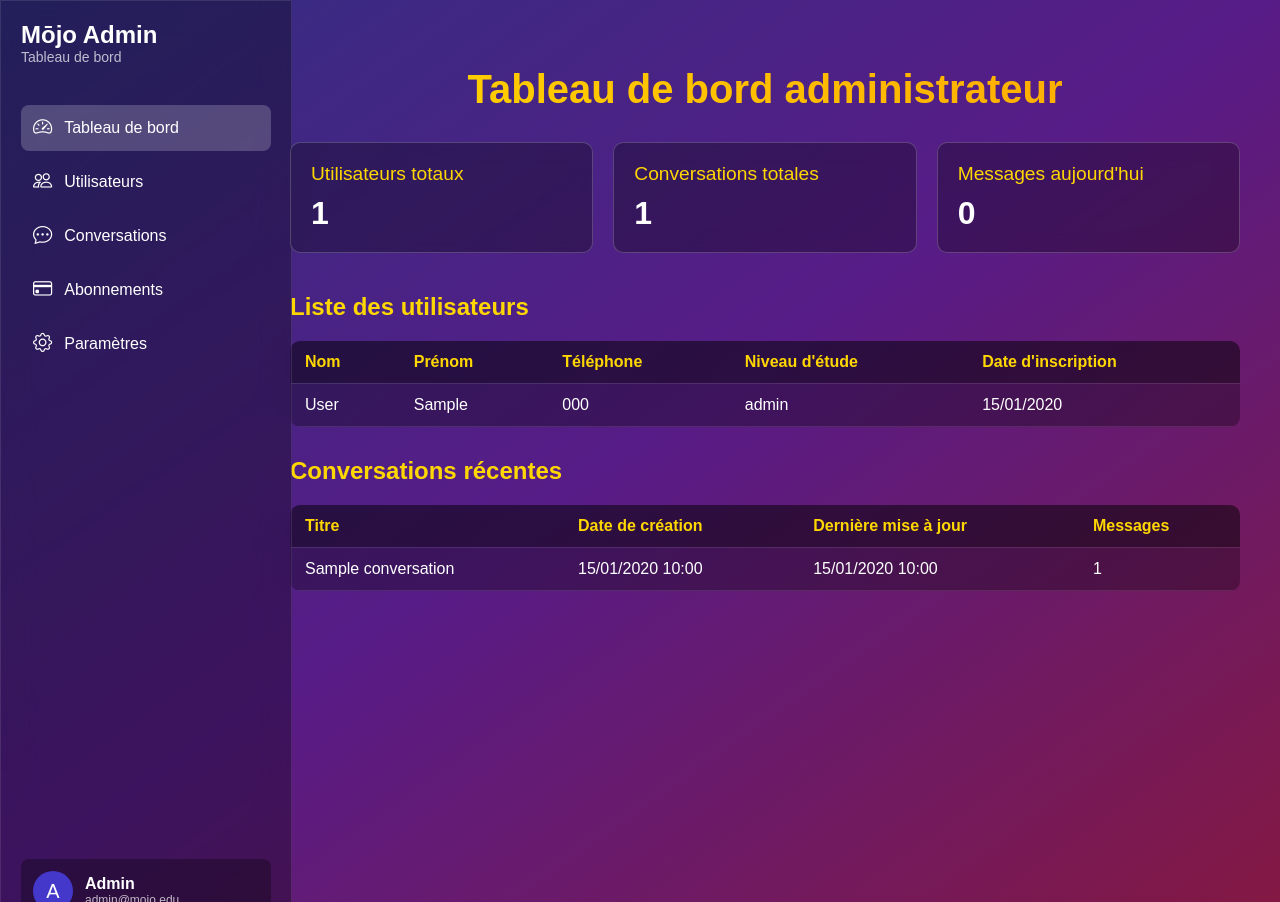
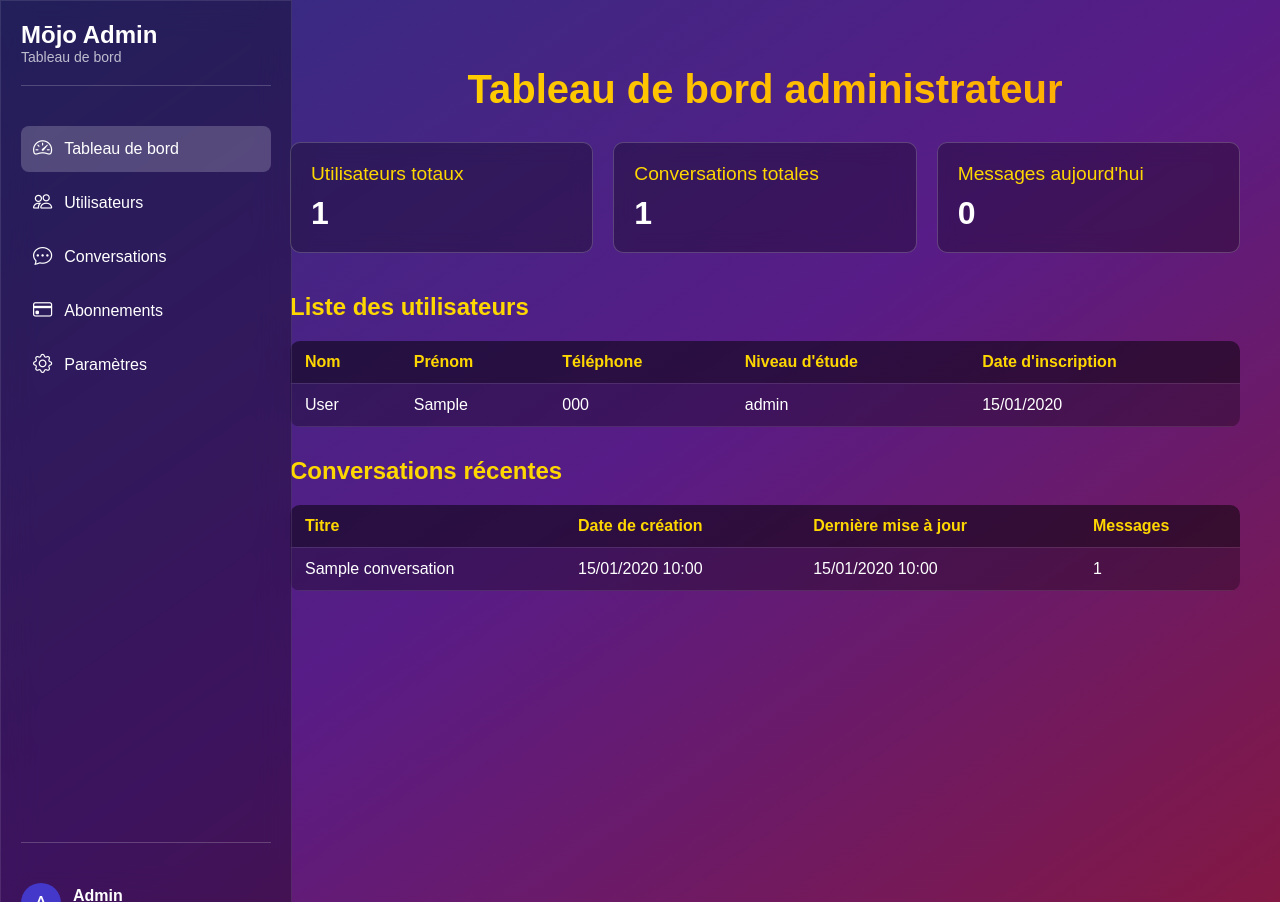
Before and after one commit to Gats2k/Exo, a Flask app: page /admin in a window 1280 px wide. Run offline with Flask 3, Linux system fonts and the light colour scheme; tables that the repository leaves empty hold one stand-in row (values such as "Sample post").

Commit message:
Improve admin dashboard layout: Remove admin card, adjust spacing, and add dividers.
Screenshot: https://storage.googleapis.com/screenshot-production-us-central1/52042554-e73f-4b4b-92c6-d881bc65e88e/0873a1bf-8c74-48d5-93f9-fb6ab4f42fe5.jpg

```diff
--- a/templates/admin_dashboard.html
+++ b/templates/admin_dashboard.html
@@ -23,7 +23,9 @@
         }
 
         .sidebar-header {
-            margin-bottom: 40px;
+            margin-bottom: 20px;
+            padding-bottom: 20px;
+            border-bottom: 1px solid rgba(255, 255, 255, 0.2);
         }
 
         .sidebar-header h1 {
@@ -41,16 +43,16 @@
 
         .sidebar-nav {
             flex-grow: 1;
+            padding: 20px 0;
+            border-bottom: 1px solid rgba(255, 255, 255, 0.2);
         }
 
-        .admin-card {
-            background: rgba(0, 0, 0, 0.3);
-            border-radius: 8px;
-            padding: 12px;
+        .admin-info {
+            margin-top: 20px;
+            padding-top: 20px;
             display: flex;
             align-items: center;
             gap: 12px;
-            margin-top: auto;
         }
 
         .admin-avatar {
@@ -65,7 +67,7 @@
             color: white;
         }
 
-        .admin-info {
+        .admin-text {
             flex-grow: 1;
         }
 
@@ -211,9 +213,9 @@
             </a>
         </div>
 
-        <div class="admin-card">
+        <div class="admin-info">
             <div class="admin-avatar">A</div>
-            <div class="admin-info">
+            <div class="admin-text">
                 <p class="admin-name">Admin</p>
                 <p class="admin-email">admin@mojo.edu</p>
             </div>
```
Also changed, not shown: attached_assets/image_1740717901582.png (added).
